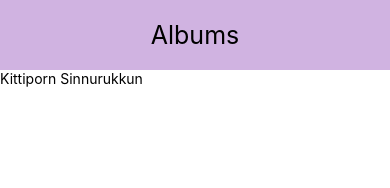
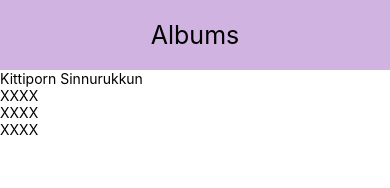
Before and after one commit to kitter007/std6002041510012, a React Native app: screen / in a window 390 px wide. Shown: the top 188 px of the page. Built offline with nearby package versions, Linux system fonts and the light colour scheme.

Commit message:
using Card component on App

```diff
--- a/components/App.js
+++ b/components/App.js
@@ -1,13 +1,15 @@
-import React from 'react';
+import React,{Component} from 'react';
 import {View,Text} from 'react-native';
 import Header from './Header';
+import Card from './Card';
 
-class App extends React.Component{
+class App extends Component{
     render(){
         return(
             <View>
                 <Header title = {'Albums'}></Header>
                 <Text>Kittiporn Sinnurukkun</Text>
+                <Card/>
             </View>
         );
     }
```
